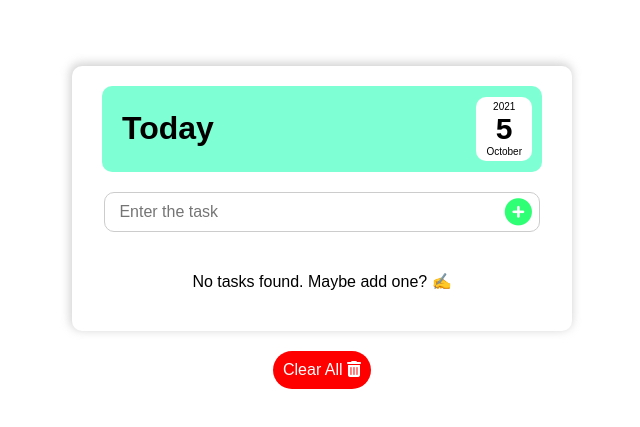
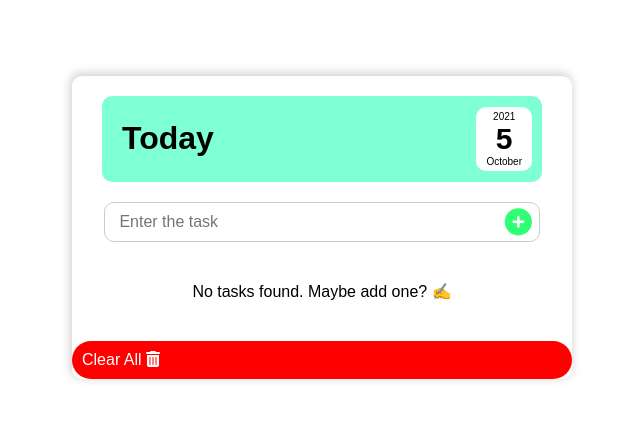
Before and after one commit to subhradwip01/todo-app, a React (Create React App) app: page / in a window 1280 px wide. Shown: the part 173-600 px from the top of the page, without its empty margins (318-958 px from the left). Built offline with nearby package versions, Linux system fonts and the light colour scheme.

Commit message:
clear all button position changed

```diff
--- a/src/App.js
+++ b/src/App.js
@@ -88,12 +88,11 @@ function App() {
           }}
         ></Input>
         {todoContent}
-      </div>
-      <div className="clear-all" onClick={clearALL}>
-        <span>
-          Clear All{" "}
-          <i className="fas fa-trash-alt delete" ></i>
-        </span>
+        <div className="clear-all" onClick={clearALL}>
+          <span>
+            Clear All <i className="fas fa-trash-alt delete"></i>
+          </span>
+        </div>
       </div>
     </div>
   );
```
